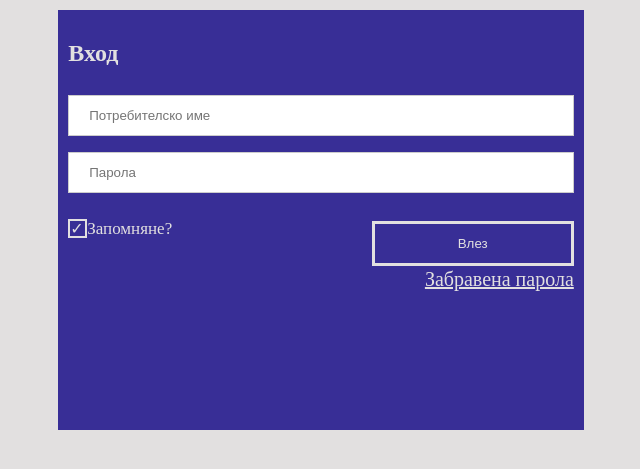
After one commit to akyoseva/Alumni-club, a PHP site: page /login.html in a window 1280 px wide, after a click on "Запомняне?". The commit adds this page. Shown: the top 469 px of the page, without its empty margins (319-959 px from the left). Run offline with PHP 8.4, Linux system fonts and the light colour scheme.

Commit message:
add login.php/html

```diff
--- /dev/null
+++ b/login.html
@@ -0,0 +1,27 @@
+<!DOCTYPE html>
+<html lang="bg">
+
+<head>
+    <meta charset="UTF-8">
+    <meta name="viewport" content="width=device-width, initial-scale=1.0">
+    <meta http-equiv="X-UA-Compatible" content="ie=edge">
+    <link rel="stylesheet" href="style.css">
+    <title>Потребителски панел</title>
+</head>
+
+<body>
+    <div id="login">
+        <form action="login.php" method="POST">
+            <h2>Вход</h2>
+            <input type="text" name="name" id="" placeholder="Потребителско име" class="input">
+            <input type="password" name="password" id="" placeholder="Парола" class="input">
+            <input type="checkbox" name="" id="check-button">
+            <label for="check-button">Запомняне?</label>
+            <button type="submit" class="button" id="login-button">Влез</button>
+            <a href="forgot-password" id="forgot-password">Забравена парола</a>
+        </form>
+    </div>
+
+</body>
+
+</html>
--- a/style.css
+++ b/style.css
@@ -2,13 +2,12 @@ body {
     background-color: rgb(226, 224, 224);
 }
 
-.name{
+.name {
     color: rgb(56, 46, 150);
 }
 
-.information{
+.information {
     padding: 20px;
-
 }
 
 #login {
@@ -16,10 +15,10 @@ body {
     height: 40%;
     margin: 10px auto;
     min-height: 400px;
-    background-color:  rgb(56, 46, 150);
+    background-color: rgb(56, 46, 150);
     padding: 10px;
     color: rgb(226, 224, 224);
-    float:center;
+    float: center;
 }
 
 input {
@@ -40,14 +39,14 @@ button {
     box-sizing: border-box;
 }
 
-#login-button{
+#login-button {
     width: 40%;
     height: 100%;
-    margin:2px 0;
+    margin: 2px 0;
     cursor: pointer;
     color: rgb(226, 224, 224);
     background-color: rgb(56, 46, 150);
-    border:3px solid rgb(226, 224, 224) ;
+    border: 3px solid rgb(226, 224, 224);
 }
 
 #login-button:hover {
@@ -59,7 +58,7 @@ button {
     font-size: 20px;
     color: rgb(226, 224, 224);
     display: block;
-    float:right;
+    float: right;
     clear: both;
 }
 
@@ -73,7 +72,7 @@ input[type="checkbox"] {
     margin: unset;
 }
 
-input[type="checkbox"] + label:before {
+input[type="checkbox"]+label:before {
     border: 2px solid rgb(226, 224, 224);
     content: "\00a0";
     display: inline-flex;
@@ -82,18 +81,19 @@ input[type="checkbox"] + label:before {
     width: 15px;
     padding: 0;
     vertical-align: top;
+}
 
-  }
-  input[type="checkbox"]:checked + label:before {
-    background:rgb(56, 46, 150);
+input[type="checkbox"]:checked+label:before {
+    background: rgb(56, 46, 150);
     color: rgb(226, 224, 224);
     content: "\2713";
     text-align: center;
-  }
-  input[type="checkbox"]:checked + label:after {
+}
+
+input[type="checkbox"]:checked+label:after {
     font-weight: bold;
-  }
+}
 
-  input[type="checkbox"]:focus + label::before {
-      outline: rgb(56, 46, 150) auto 8px;
-  }
+input[type="checkbox"]:focus+label::before {
+    outline: rgb(56, 46, 150) auto 8px;
+}
```
Also changed, not shown: index.html (+8 -12 lines), login.php (added, +11 -0 lines).
